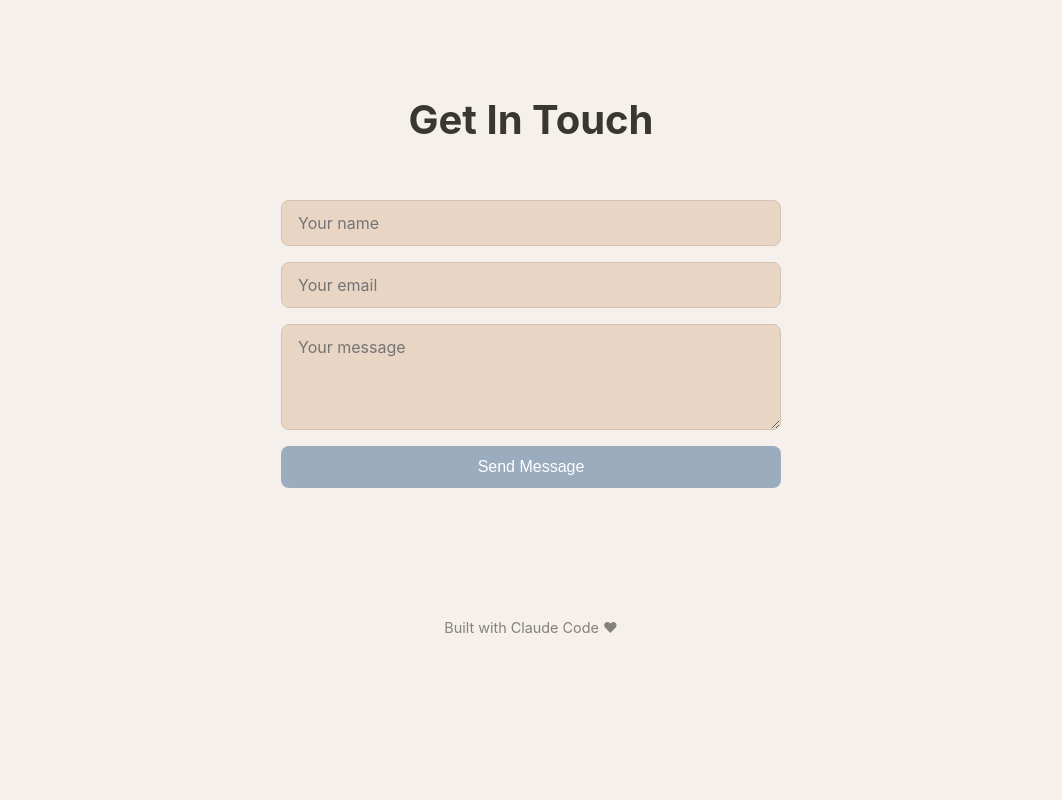
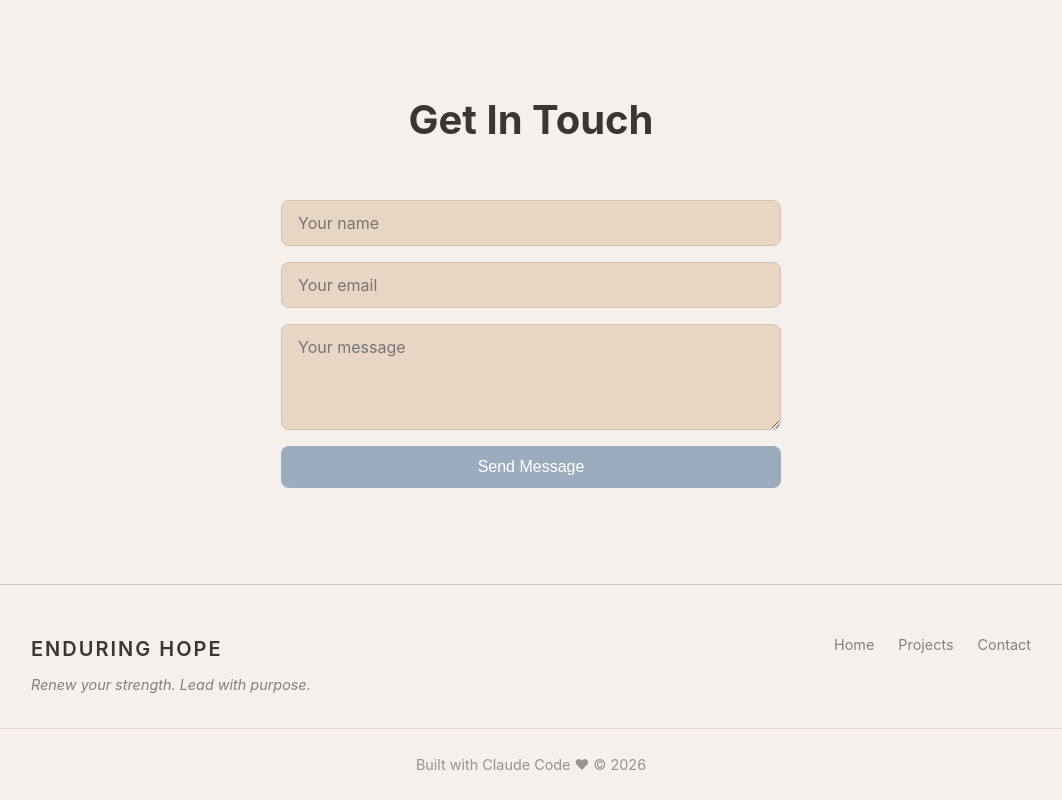
Before and after one commit to GruesomeKory/claude-code-tutorial, a website built with Vite: page index.html in a window 1280 px wide. Shown: the part 1392-2192 px from the top of the page, without its empty margins (109-1171 px from the left). Before the commit the page ends 2063 px from the top, so only its background shows below. Built offline with nearby package versions, Linux system fonts and the light colour scheme.

Commit message:
Redesign footer with brand identity and navigation links

```diff
--- a/index.html
+++ b/index.html
@@ -75,7 +75,20 @@
   </section>
 
   <footer>
-    <p>Built with Claude Code &hearts;</p>
+    <div class="footer-content">
+      <div class="footer-brand">
+        <span class="footer-logo">Enduring Hope</span>
+        <p>Renew your strength. Lead with purpose.</p>
+      </div>
+      <div class="footer-links">
+        <a href="#hero">Home</a>
+        <a href="#projects">Projects</a>
+        <a href="#contact">Contact</a>
+      </div>
+    </div>
+    <div class="footer-bottom">
+      <p>Built with Claude Code &hearts; &copy; 2026</p>
+    </div>
   </footer>
 
   <script type="module" src="/main.js"></script>
--- a/style.css
+++ b/style.css
@@ -254,8 +254,52 @@ body {
 
 /* ===== Footer ===== */
 footer {
-  text-align: center;
-  padding: 2rem;
-  opacity: 0.6;
+  border-top: 1px solid var(--card-border);
+  padding: 3rem 2rem 1.5rem;
   font-size: 0.9rem;
 }
+
+.footer-content {
+  display: flex;
+  justify-content: space-between;
+  align-items: flex-start;
+  max-width: 1000px;
+  margin: 0 auto 2rem;
+}
+
+.footer-logo {
+  font-size: 1.25rem;
+  font-weight: 600;
+  letter-spacing: 0.1em;
+  text-transform: uppercase;
+}
+
+.footer-brand p {
+  opacity: 0.6;
+  margin-top: 0.5rem;
+  font-style: italic;
+}
+
+.footer-links {
+  display: flex;
+  gap: 1.5rem;
+}
+
+.footer-links a {
+  text-decoration: none;
+  color: var(--text);
+  opacity: 0.6;
+  transition: opacity 0.2s, color 0.2s;
+}
+
+.footer-links a:hover {
+  opacity: 1;
+  color: var(--primary);
+}
+
+.footer-bottom {
+  text-align: center;
+  padding-top: 1.5rem;
+  border-top: 1px solid var(--card-border);
+  opacity: 0.5;
+}
```
